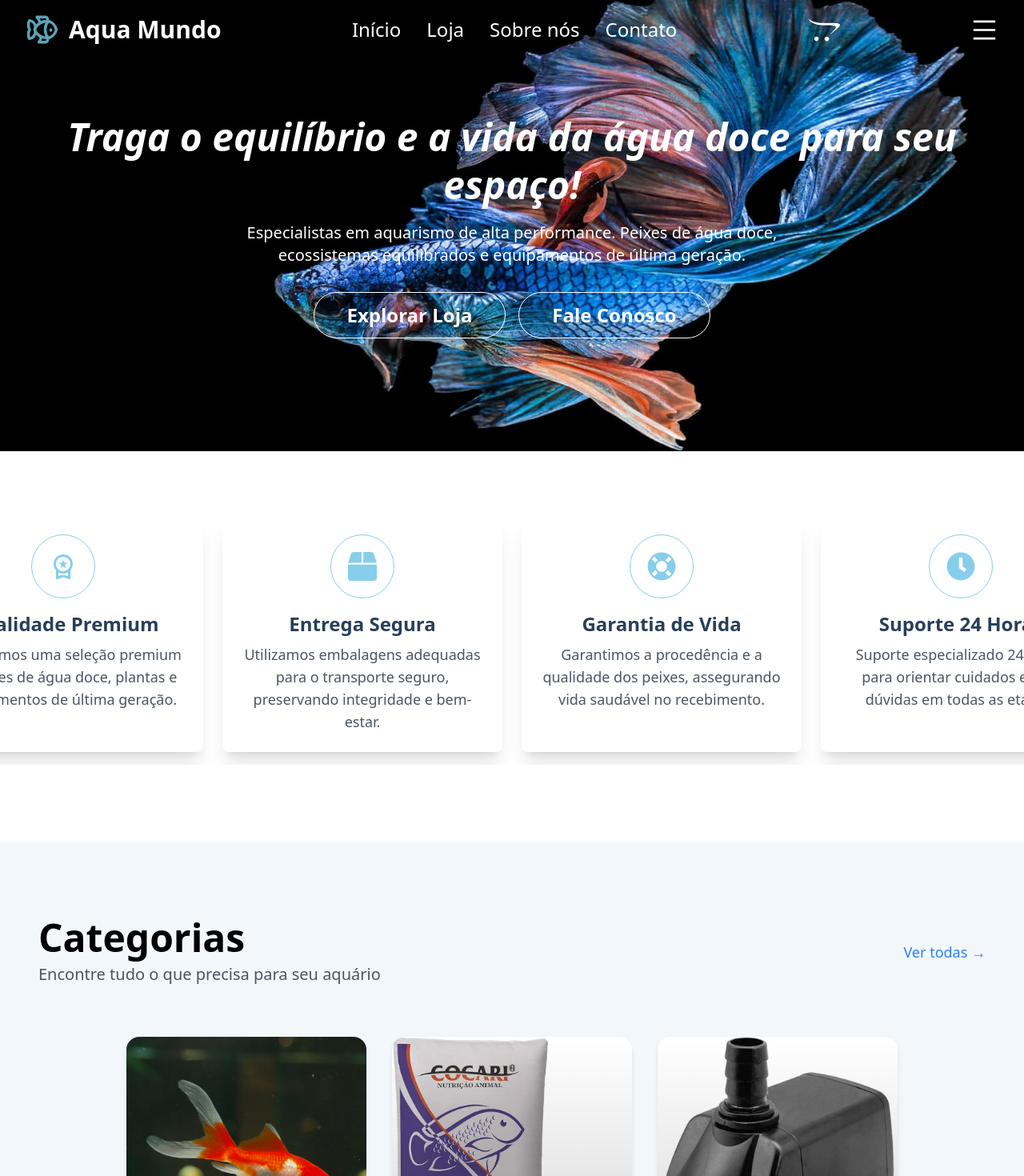
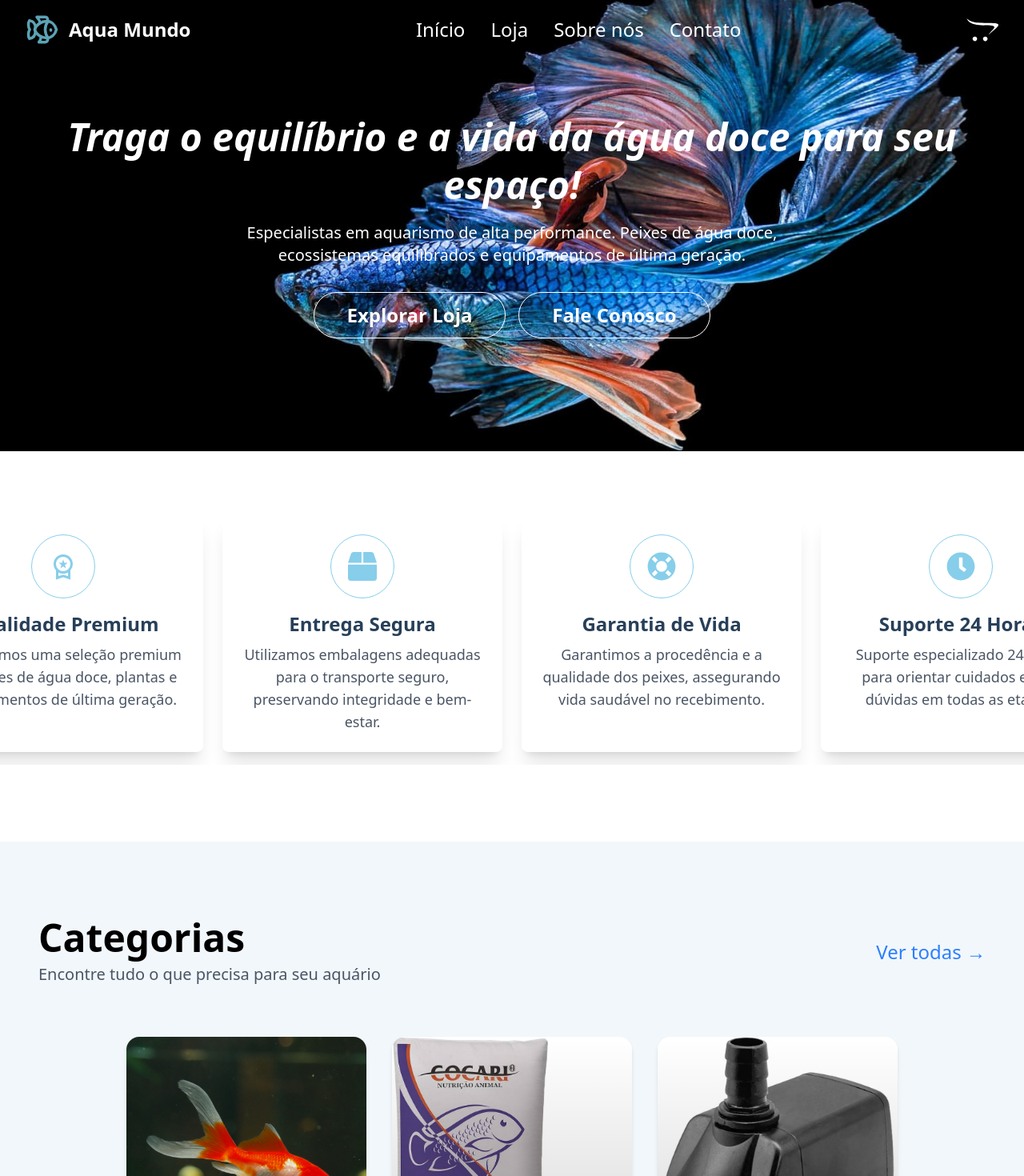
Before and after one commit to Ns-victo/aquamundo, a React (Vite) app in the folder aquamundo/: page / in a window 1280 px wide. Shown: the top 1470 px of the page at 80% size. Built offline with nearby package versions, Linux system fonts and the light colour scheme.

Commit message:
Atualiza componentes: categorias, entrarcontato, header, layout e menuMobile

```diff
--- a/aquamundo/src/components/categorias/categorias.tsx
+++ b/aquamundo/src/components/categorias/categorias.tsx
@@ -59,7 +59,7 @@ export default function Categorias() {
             - transition-all: Faz com que a mudança do gap e de qualquer outra cor seja suave (animada) em vez de instantânea.
         */}
 
-          <button className="cursor-pointer text-blue-500 text-sm lg:text-lg font-medium flex items-center gap-2 hover:gap-3 transition-all">
+          <button className="cursor-pointer  text-blue-500 text-2xl sm:text-2xl font-medium flex items-center gap-2 hover:gap-3 transition-all">
             Ver todas →
           </button>
         </div>
--- a/aquamundo/src/components/entrarcontato/entrarcontato.tsx
+++ b/aquamundo/src/components/entrarcontato/entrarcontato.tsx
@@ -73,10 +73,11 @@ export default function EntrarContato() {
           <button
             className="
               mt-6 bg-white text-blue-600 font-semibold
+              text-xl
               h-25
               cursor-pointer
               px-10 py-4 rounded-full
-              text-sm md:text-lg lg:text-xl
+              md:text-lg lg:text-xl
               hover:bg-[#EFF6FF] transition-colors
               shadow-xl
             "
--- a/aquamundo/src/components/header/header.tsx
+++ b/aquamundo/src/components/header/header.tsx
@@ -66,7 +66,7 @@ export default function Header() {
             size={42}
           />
           <h1
-            className={`text-3xl font-bold transition-colors ${
+            className={`text-2xl font-bold transition-colors  ${
               scrolled ? "text-blue-900" : "text-white"
             }`}
           >
@@ -111,7 +111,7 @@ export default function Header() {
         <AiOutlineMenu
           size={35}
           onClick={toggleMenu}
-          className={`cursor-pointer transition-colors ${
+          className={`block sm:hidden cursor-pointer transition-colors ${
             scrolled
               ? "text-blue-900 hover:text-[#5ca2b5]"
               : "text-white hover:text-[#5ca2b5]"
--- a/aquamundo/src/components/layout/layout.tsx
+++ b/aquamundo/src/components/layout/layout.tsx
@@ -7,11 +7,11 @@ export default function Layout() {
     <div className="w-full relative">
 
       {/* Imagem de fundo - Ajustada a altura para mobile */}
-      <div className="relative h-[500px] sm:h-auto">
+      <div className="relative h-auto sm:h-full">
         <img
           src={header_foto}
           alt="Imagem de cabeçalho"
-          className="w-full h-full object-cover"
+          className="w-full h-full object-cover "
         />
 
         {/* Overlay escuro para melhorar leitura no mobile */}
--- a/aquamundo/src/components/menuMobile/menuMobile.tsx
+++ b/aquamundo/src/components/menuMobile/menuMobile.tsx
@@ -27,10 +27,10 @@ export default function MenuMobile({ onClose }: MenuMobileProps) {
       className={`h-auto sm:hidden transition-colors duration-300 ${
         scrolled
           ? "bg-[#EFF6FF] text-blue-900"
-          : "bg-white/10 backdrop-blur-md border border-white/20 text-white"
+          : "bg-gray-900/50 backdrop-blur-md border border-white/20 text-white"
       }`}
     >
-      <div className="flex flex-col    h-full">
+      <div className="flex flex-col h-full">
         <li className="flex flex-col px-8 py-4 gap-10 mt-5 mb-5 ">
           <a className="flex justify-between gap-5">
             <span className="text-2xl">Início</span>
```
